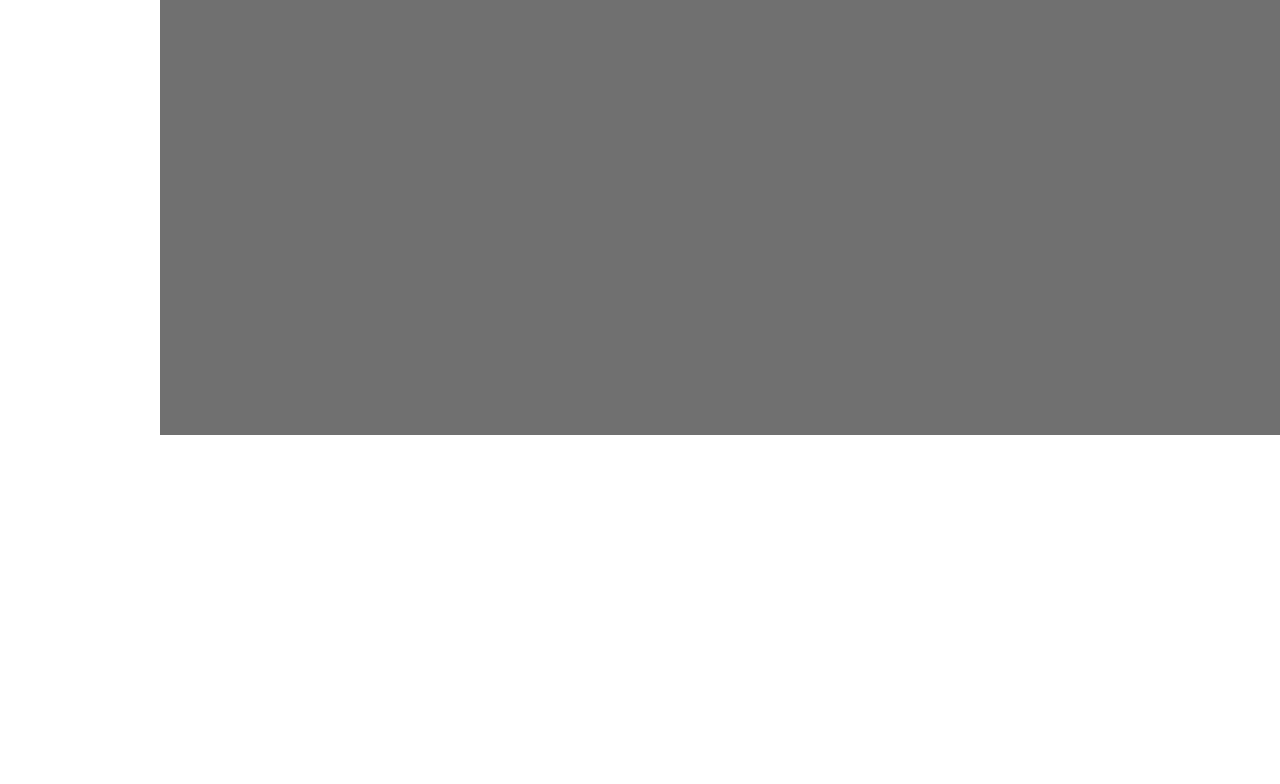
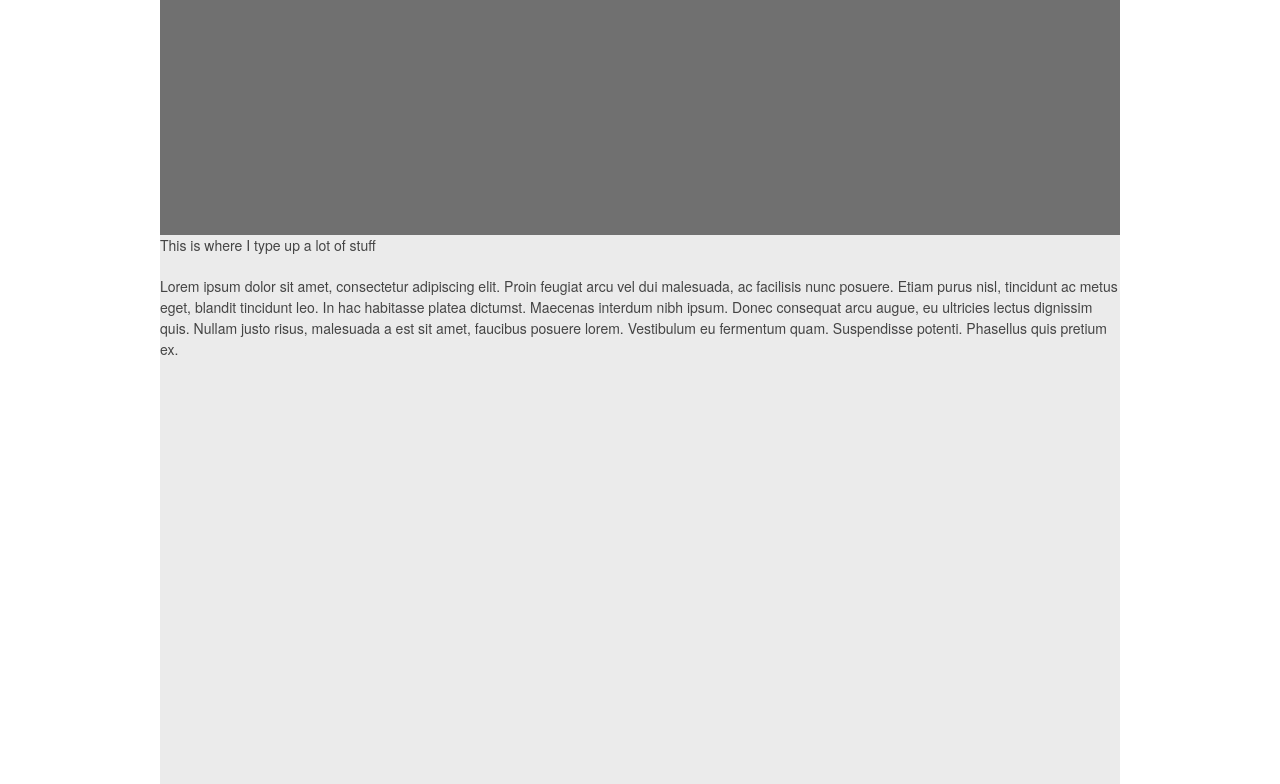
Before and after one commit to ewhite1/parallax_test, a website: page app/index.html in a window 1280 px wide. Shown: the part 165-949 px from the top of the page. Before the commit the page ends 800 px from the top, so only its background shows below. Drawn offline with Linux system fonts and the light colour scheme.

```diff
--- a/app/index.html
+++ b/app/index.html
@@ -45,10 +45,16 @@
 </div>
 	<div class="hero">
 		<h2>This is the banner</h2>
+		<p>Where is this text go?</p>
 	</div>
-	<div class"sixteen columns" id="content">
+	<div class="one-third column" id="content">
 		<p>This is where I type up a lot of stuff</p>
-		<p>Lorum ispsum...</p>
+		<p>Lorem ipsum dolor sit amet, consectetur adipiscing elit. Proin feugiat arcu vel dui malesuada, ac facilisis nunc posuere. Etiam purus nisl, tincidunt ac metus eget, blandit tincidunt leo. In hac habitasse platea dictumst. Maecenas interdum nibh ipsum. Donec consequat arcu augue, eu ultricies lectus dignissim quis. Nullam justo risus, malesuada a est sit amet, faucibus posuere lorem. Vestibulum eu fermentum quam. Suspendisse potenti. Phasellus quis pretium ex.
+		</p>
+	</div>
+	<div class="third column" id="content">
+		<p>Lorem ipsum dolor sit amet, consectetur adipiscing elit. Proin feugiat arcu vel dui malesuada, ac facilisis nunc posuere. Etiam purus nisl, tincidunt ac metus eget, blandit tincidunt leo. In hac habitasse platea dictumst. Maecenas interdum nibh ipsum. Donec consequat arcu augue, eu ultricies lectus dignissim quis. Nullam justo risus, malesuada a est sit amet, faucibus posuere lorem. Vestibulum eu fermentum quam. Suspendisse potenti. Phasellus quis pretium ex.
+		</p>
 	</div>
 </div>
 
--- a/app/stylesheets/main.css
+++ b/app/stylesheets/main.css
@@ -2,20 +2,36 @@
 @import 'skeleton.css';
 @import 'layout.css';
 
-.container {
+.header {
 	text-align: center;
-}
-.header {
 	height: 100px;
 	background: #dbdbdb;
-	width: 100%
+	width: 960px;
 	z-index:10;
+	position: fixed;
 
 }
 .hero {
+	text-align: center;
 	height: 500px;
-	width:100%;
+	width:960px;
 	position: fixed;
 	background: #707070;
+	margin-left :auto;
+	margin-right: auto;
 
 }
+.hero .header {
+	color: #ebebeb;
+
+}
+
+#content {
+	text-align: left;
+	position: relative;
+	width: 100%;
+	top: 400px;
+	background: #ebebeb;
+	height: 1500px;
+	margin: auto;
+}
```
